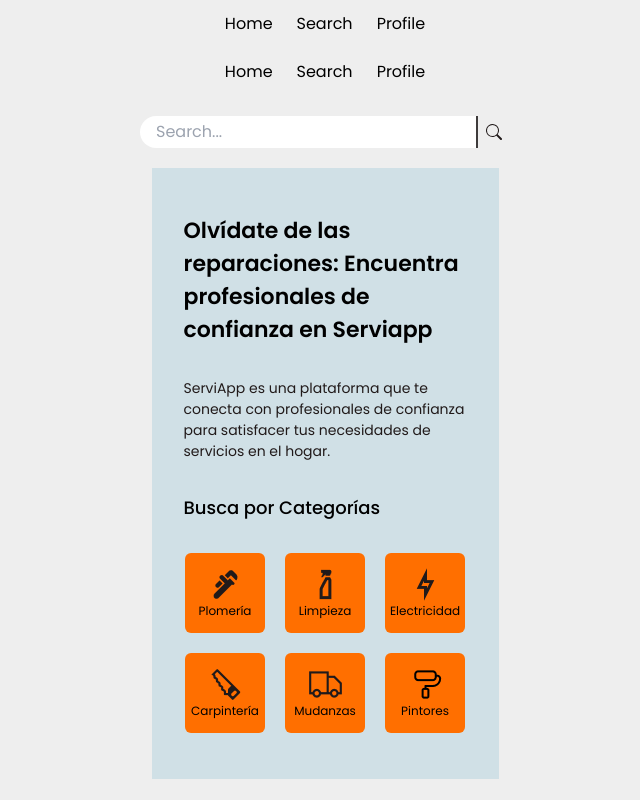
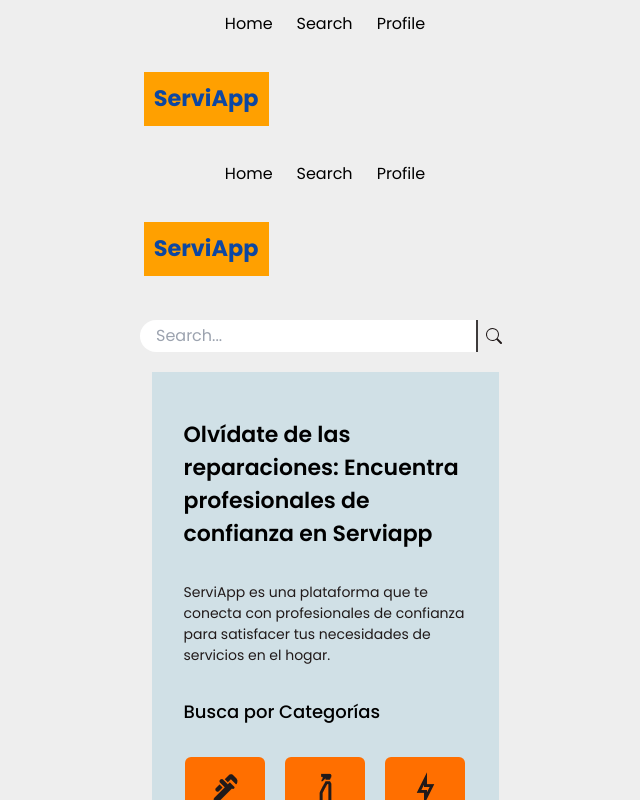
Before and after one commit to No-Country/c16-28-n-node-react, a React (Vite) app in the folder Front/: page / in a window 1280 px wide. Shown: the top 800 px of the page, without its empty margins (315-955 px from the left). Built offline with nearby package versions, Linux system fonts and the light colour scheme.

Commit message:
agregando logo y link hacia la home

```diff
--- a/Front/src/components/NavBar/NavBar.jsx
+++ b/Front/src/components/NavBar/NavBar.jsx
@@ -1,4 +1,4 @@
-import React from 'react'
+import { Link } from "react-router-dom";
 
 const NavBar = () => {
   return (
@@ -8,8 +8,13 @@ const NavBar = () => {
         <li>Search</li>
         <li>Profile</li>
       </ul>
+      <div className='m-6 bg-yellow w-[125px] h-[54px] flex items-center justify-center'>
+        <Link to={'/'} className='font-sans text-xl font-bold text-center text-blue'>
+          ServiApp
+        </Link>
+      </div>
     </nav>
-  )
+  );
 }
 
 export default NavBar
```
